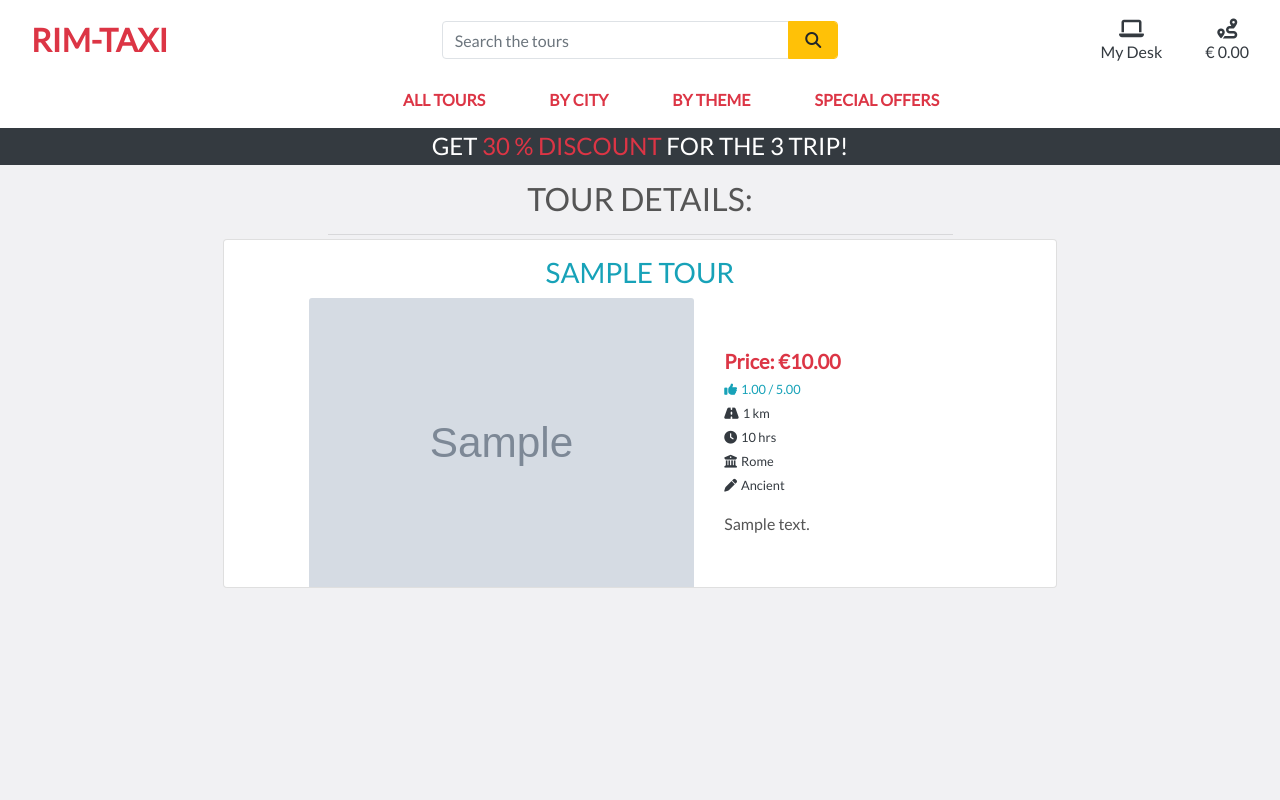
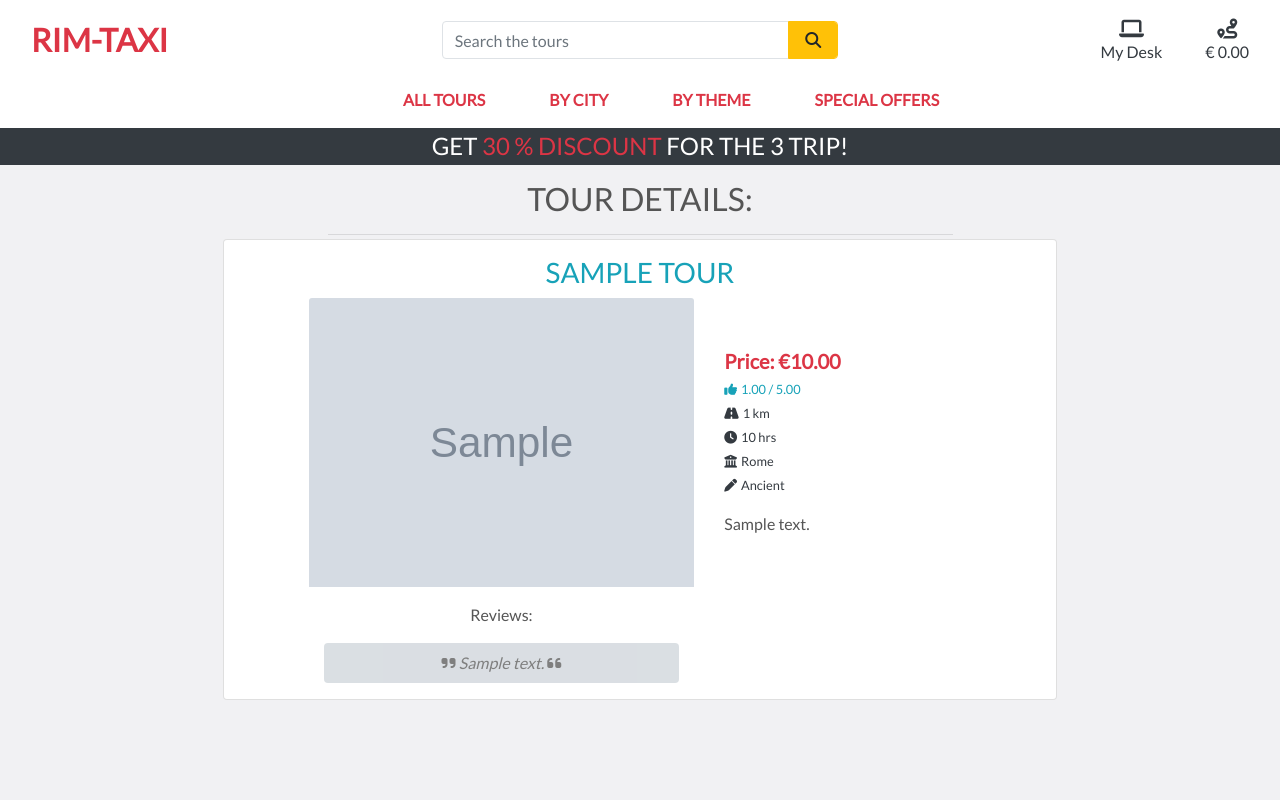
Before and after one commit to askfrsltn/ms4_rimtaxi, a Django app: page /tours/1 in a window 1280 px wide. Run offline with Django 3.2, Linux system fonts and the light colour scheme; data comes from the database, SQL or seed files in the repository; tables that the repository leaves empty hold one stand-in row (values such as "Sample post"); grey boxes marked "Sample" are stand-in pictures; parts of the project's set-up code (start-up, migrations or seed data) failed here and were passed over; some libraries are stand-ins or nearby versions.

Commit message:
Added reviews to the tour detail page

```diff
--- a/static/css/base.css
+++ b/static/css/base.css
@@ -55,6 +55,14 @@ body {
     background: #dc3545;
     color: rgb(206, 203, 203);
 }
+.bg-review{
+    background-color: #ced4da;
+    opacity: 75%;
+}
+
+.text-italic{
+    font-style: italic;
+}
 
 .btn-black:hover,
 .btn-black:active,
--- a/tours/models.py
+++ b/tours/models.py
@@ -66,14 +66,14 @@ class Tour(models.Model):
 class Review(models.Model):
     '''change to models.DateField(auto_now=True,
     auto_now_add=False) after intial download'''
-    review_date = models.CharField(max_length=24)
+    review_date = models.DateField(auto_now=False, auto_now_add=False)
     review_order_id = models.CharField(max_length=6)
-    review_order_date = models.CharField(max_length=24)
+    review_order_date = models.DateField(auto_now=False, auto_now_add=False)
     review_customer_id = models.CharField(max_length=84)
     review_tour_id = models.ForeignKey(
         'Tour', null=True, blank=True, on_delete=models.SET_NULL)
-    review_ranking = models.DecimalField(max_digits=2, decimal_places=2)
+    review_ranking = models.DecimalField(max_digits=3, decimal_places=2)
     review_text = models.TextField()
 
     def __str__(self):
-        return self.review_order_id
+        return self.review_text
--- a/tours/templates/tours/tour_detail.html
+++ b/tours/templates/tours/tour_detail.html
@@ -35,6 +35,16 @@
                                 <img class="card-img-top img-fluid" src="{{ MEDIA_URL }}noimage.png" alt="{{ tour.tour_friendly_name }}">
                             </a>
                         {% endif %}
+                        <div class="col text-center mt-3">
+                            <p class=""> Reviews:  </p>
+                                {% for item in tour_reviews %}
+
+                                <p class="p-2 bg-review rounded border-1 text-italic">
+                                    <i class="fas fa-quote-right "></i>
+                                    {{ item }}
+                                    <i class="fas fa-quote-left"></i> </p>
+                                {% endfor %}
+                        </div>
                     </div>
                     <div class="col-12 col-md-6 col-lg-4">
                         <div class="products-detail-container mb-5 mt-md-5">
--- a/tours/views.py
+++ b/tours/views.py
@@ -1,5 +1,5 @@
 from django.shortcuts import render, redirect, reverse, get_object_or_404
-from .models import Tour, City, Theme
+from .models import Tour, City, Theme, Review
 from django.contrib import messages
 from django.db.models import Q
 
@@ -70,11 +70,13 @@ def all_tours(request):
 
 
 def tour_detail(request, tour_id):
-
     tour = get_object_or_404(Tour, pk=tour_id)
+    reviews = Review.objects.all()
+    tour_reviews = reviews.filter(review_tour_id=tour_id)
+    print(tour_reviews)
 
     context = {
         'tour': tour,
+        'tour_reviews': tour_reviews,
     }
-
     return render(request, 'tours/tour_detail.html', context)
```
Also changed, not shown: tours/migrations/0003_auto_20220116_2143.py (added), tours/migrations/0004_alter_review_review_ranking.py (added).
